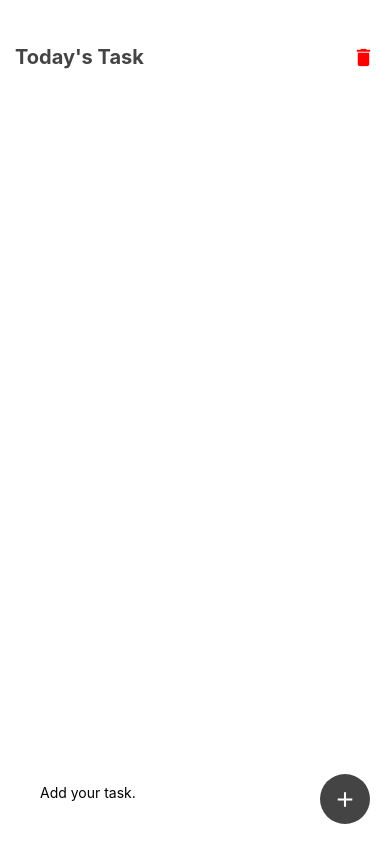
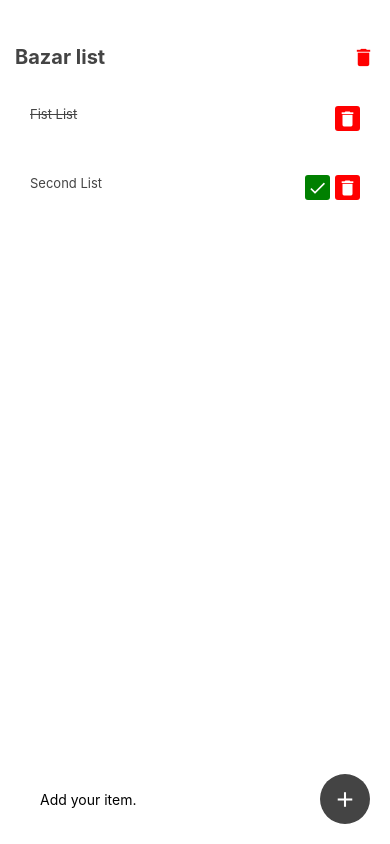
Before and after one commit to codingwithprince/bazar-list, a React Native app: screen / in a window 390 px wide. Built offline with nearby package versions, Linux system fonts and the light colour scheme.

Commit message:
added logic to it

```diff
--- a/App.js
+++ b/App.js
@@ -1,6 +1,6 @@
 import React from 'react';
 import Icon from 'react-native-vector-icons/MaterialIcons'
-import { SafeAreaView, StyleSheet, Text, TextInput, TouchableOpacity, View } from 'react-native';
+import { Alert, FlatList, SafeAreaView, StyleSheet, Text, TextInput, ToastAndroid, TouchableOpacity, View } from 'react-native';
 
 
 const COLORS = {
@@ -9,22 +9,102 @@ const COLORS = {
 }
 
 export default function App() {
+  const [textInput, setTextInput] = React.useState('');
+  const [list, setList] = React.useState([{id:1, task:'fist list', completed: true},
+  {id:2, task:'second list', completed: false}
+]);
+
+// adding new item to list
+const addToList = () =>{
+  if(textInput == ''){
+    Alert.alert("Cannot Add","Add an item first.")
+  } else{
+    const newList = {
+      id: Math.random(),
+      task: textInput,
+      completed: false
+    }
+    setList([...list, newList]);
+    setTextInput('')
+  }
+}
+
+// marking item complete
+const markItemComplete = (itemId) =>{
+  const newLists = list.map(item=>{
+      if(item.id == itemId){
+        return{...item,completed:true}
+      }
+      return item;
+  })
+  setList(newLists)
+}
+
+// deleting item form list
+const deleteItem = (itemId) =>{
+  const newLists = list.filter( item => item.id != itemId);
+  setList(newLists)
+}
+
+// clear all items form list
+const clearAllItems = () =>{
+  Alert.alert('Confirm', 'Are you sure? You want to delete all items.',
+  [
+    {text:'No'},
+    {text:'Yes', onPress: ()=> {setList([])}}
+
+])
+
+}
+
+// ListItem's components
+const ListItem = ({list}) =>{
+  return <View style={styles.listItem}>
+          <View style={{flex:1}}>
+            <Text style={{fontSize:13,textTransform:'capitalize',
+                color:COLORS.primary,
+                textDecorationLine: list?.completed?"line-through":"none"}}
+                >{list?.task}</Text>
+          </View>
+          {/* === checking if list is already completed */}
+          {!list.completed &&   <TouchableOpacity style={[styles.actionIcon]} onPress={()=> markItemComplete(list?.id)}>
+            <Icon name="done" size={20} color={COLORS.white} />
+          </TouchableOpacity>}
+
+          <TouchableOpacity style={[styles.actionIcon, {backgroundColor:'red'}]} onPress={()=> deleteItem(list?.id)}>
+            <Icon name="delete" size={20} color={COLORS.white} />
+          </TouchableOpacity>
+        </View>
+}
+
   return (
     <SafeAreaView style={styles.container}>
       {/* === header === */}
       <View style={styles.header}>
         <Text style={styles.headerText}>
-          Today's Task
+          Bazar list
         </Text>
-        <Icon name="delete" size={23} color='red' />
+        {
+          list != '' && <Icon name="delete" size={23} color='red' onPress={()=> clearAllItems() } />
+        }
+
       </View>
+      {/* === List items === */}
+      <FlatList
+      contentContainerStyle={{paddingBottom:100}}
+      data={list}
+      renderItem={({item})=> <ListItem list={item} /> }
+      />
 
       {/* === footer === */}
       <View style={styles.footer}>
         <View style={styles.inputContainer}>
-          <TextInput style={{marginTop:10}} placeholder='Add your task.' />
+          <TextInput
+          value={textInput}
+          onChangeText={(text)=>setTextInput(text)}
+          placeholder='Add your item.' />
         </View>
-        <TouchableOpacity>
+        <TouchableOpacity onPress={()=>{addToList()}}>
           <View style={styles.iconContainer}>
             <Icon name="add" color="#fff" size={25} />
           </View>
@@ -33,6 +113,8 @@ export default function App() {
     </SafeAreaView>
   );
 }
+
+
 
 const styles = StyleSheet.create({
   container: {
@@ -67,7 +149,8 @@ const styles = StyleSheet.create({
     marginVertical: 20,
     marginRight:20,
     borderRadius:30,
-    elevation:3
+    elevation:3,
+    justifyContent:'center'
   },
   iconContainer:{
     height:50,
@@ -76,5 +159,23 @@ const styles = StyleSheet.create({
     borderRadius:25,
     alignItems:"center",
     justifyContent:"center"
+  },
+  listItem:{
+    padding:15,
+    elevation:3,
+    backgroundColor:COLORS.white,
+    flexDirection: 'row',
+    marginVertical:7,
+    marginHorizontal:15,
+    borderRadius:7,
+  },
+  actionIcon:{
+    height:25,
+    width:25,
+    backgroundColor: 'green',
+    borderRadius: 3,
+    alignItems:'center',
+    justifyContent:'center',
+    marginLeft:5
   }
 });
```
